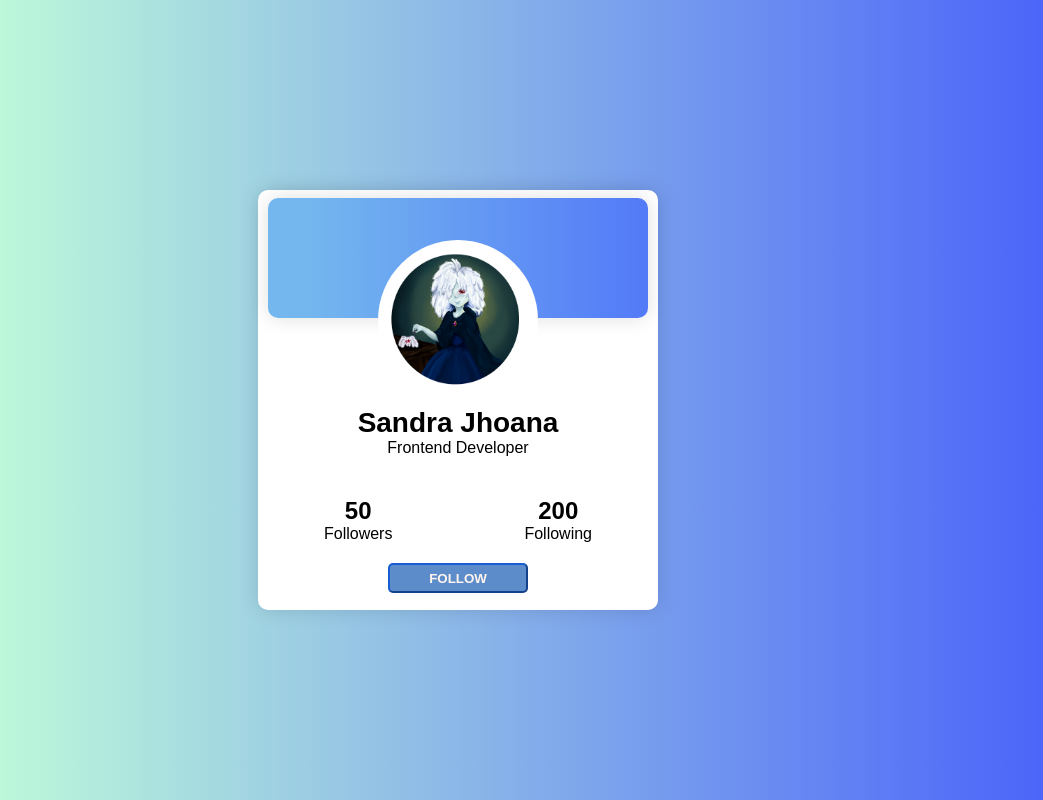
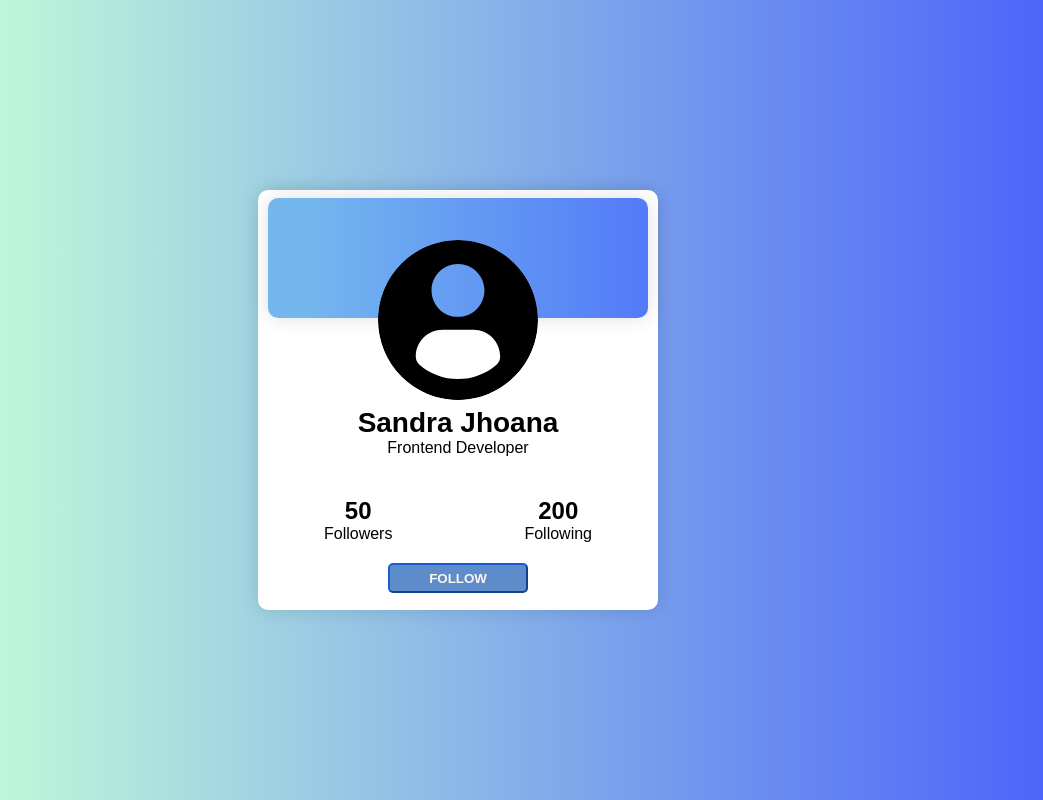
Before and after one commit to SandraJEV/Perfil-Card, a plain HTML site: page index.html in a window 1280 px wide. Shown: the whole page, without its empty margins (182-1225 px from the left). Drawn offline with Linux system fonts and the light colour scheme.

Commit message:
Cambie imagen de usuario

```diff
--- a/index.html
+++ b/index.html
@@ -10,7 +10,7 @@
   </head>
   <body>
     <main class="card">
-        <img class="card__img" src="./assets/araña.png" alt="usuario" />
+        <img class="card__img" src="./assets/profile-user.svg" alt="usuario" />
       <section class="card__container">
         <h2>Sandra Jhoana</h2>
         <p>Frontend Developer</p>
```
Also changed, not shown: assets/araña.png (deleted).
